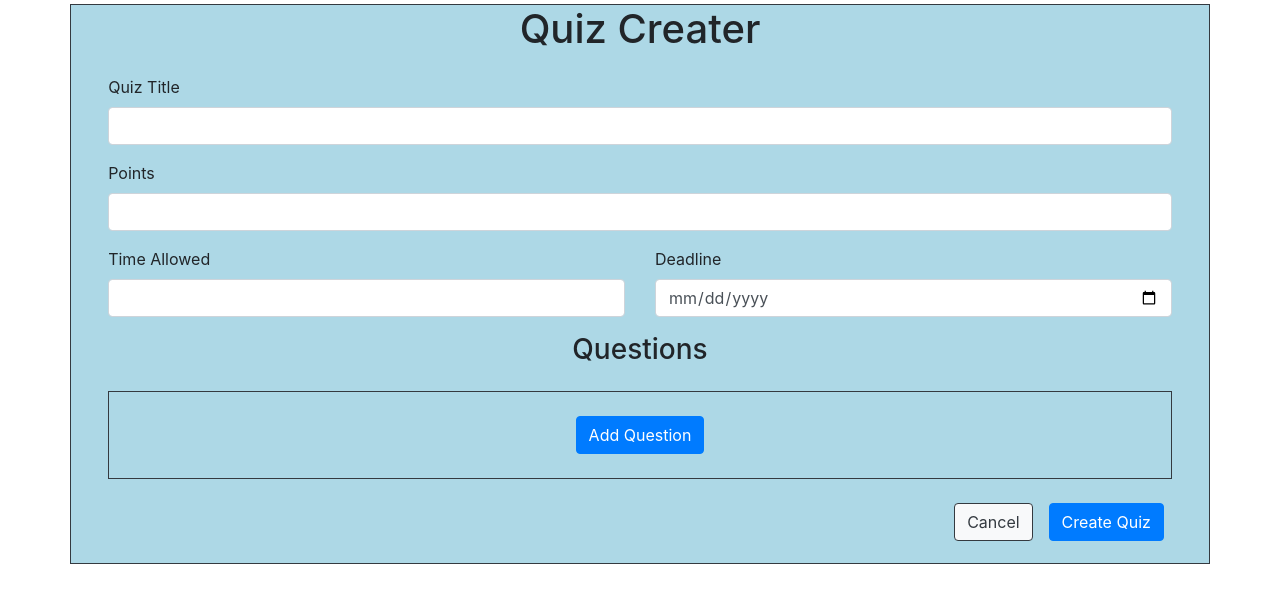
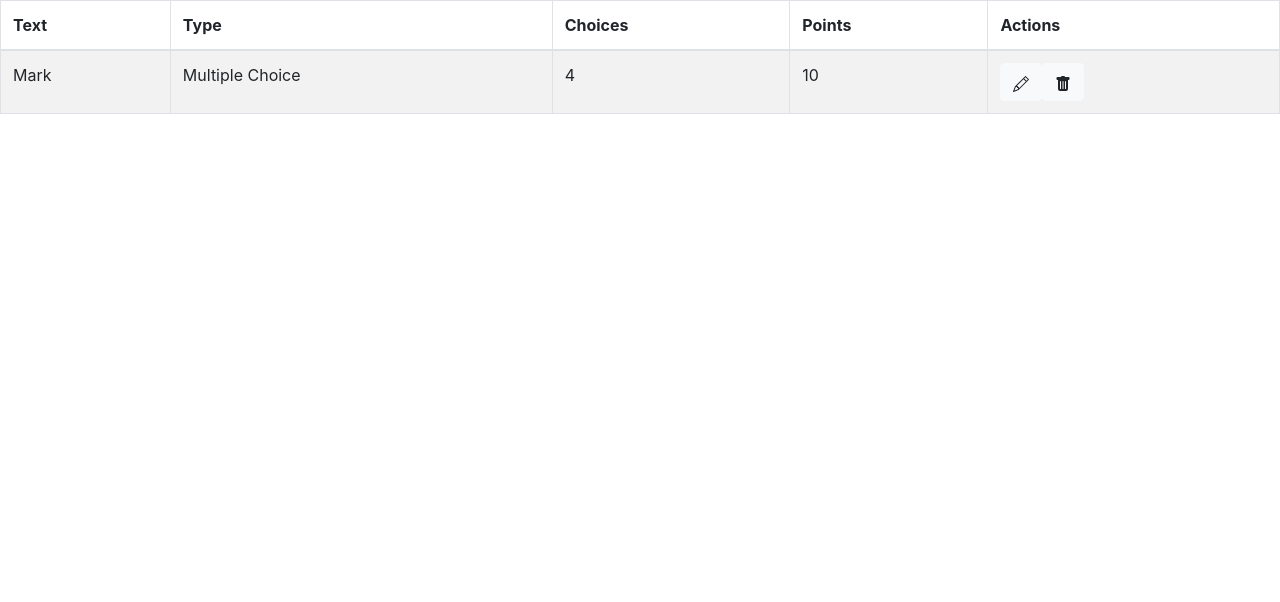
Before and after one commit to mashooqueali110/quize_creater, a React (Create React App) app: page / in a window 1280 px wide. Shown: the top 602 px of the page. Built offline with nearby package versions, Linux system fonts and the light colour scheme.

Commit message:
Fourth Commit

```diff
--- a/package.json
+++ b/package.json
@@ -12,6 +12,7 @@
     "react": "^17.0.2",
     "react-bootstrap": "^1.6.1",
     "react-dom": "^17.0.2",
+    "react-icons": "^4.2.0",
     "react-scripts": "4.0.3",
     "web-vitals": "^1.1.2"
   },
--- a/src/App.js
+++ b/src/App.js
@@ -1,13 +1,18 @@
 
 import './App.css';
 import Create from './Create.js'
+import Choose from './choose.js'
+import Table from './chtable.js'
+import Questions from './questions.js'
+import QuestionsTable from './questionTable';
+
 
 
 function App() {
   return (
     <div className="App">
 
-      <center><Create/></center>
+     <center><QuestionsTable/> </center>
 
 
     </div>
--- /dev/null
+++ b/src/choose.js
@@ -0,0 +1,28 @@
+import React from 'react'
+import Form from 'react-bootstrap/Form'
+import Button from 'react-bootstrap/Button';
+
+export default function choose() {
+    return (
+        <div>
+            <div className="container my-4 w-10 border border-dark">
+                <Form className="create-page-input-div">
+                    <Form.Group controlId="choice">
+                        <Form.Label><h1>Enter Your Choice Here...</h1></Form.Label>
+                        <Form.Control as="textarea" rows={10} placeholder="Add Choice..." />
+                    </Form.Group>
+                    <div class="form-check">
+                        <input class="form-check-input" type="checkbox" value="" id="flexCheckDefault" />
+                        <label class="form-check-label" for="flexCheckDefault">Correct Option</label>
+                    </div>
+
+                    <div className="my-3 d-flex justify-content-end">
+                        <Button className="mx-1 btn-danger" variant="outline-dark"> Cancel</Button>
+                        <Button className="btn-pramary mx-1 " >Add Choice</Button>
+                    </div>
+                </Form>
+
+            </div>
+        </div>
+    )
+}
--- /dev/null
+++ b/src/chtable.js
@@ -0,0 +1,40 @@
+import React from 'react'
+import { Table, Button } from "react-bootstrap";
+import { BsFillTrashFill, BsPencil, BsCheck } from "react-icons/bs"
+
+export default function chtable() {
+    return (
+        <div>
+
+        <Table striped bordered hover>
+            <thead>
+                <tr>
+                    <th>Text</th>
+                    <th>is Correct</th>
+                    <th>Actions</th>
+                </tr>
+            </thead>
+            <tbody>
+
+
+                    <tr>
+                        <td></td>
+                        <td>
+                            <div className="text-success text-center"></div>
+                        </td>
+                        <td>
+                            <div className="mx-4">
+                                <Button variant="light "><BsPencil></BsPencil></Button>
+                                <Button variant="light "><BsFillTrashFill></BsFillTrashFill></Button>
+                            </div>
+                        </td>
+                    </tr>
+
+
+            </tbody>
+        </Table>
+
+
+        </div>
+    )
+}
--- /dev/null
+++ b/src/questionTable.js
@@ -0,0 +1,37 @@
+import React from "react";
+import {Table, Button} from "react-bootstrap";
+import {BsFillTrashFill, BsPencil} from "react-icons/bs"
+
+const QuestionsTable = () => {
+    return (
+        <Table striped bordered hover>
+            <thead>
+            <tr>
+                <th>Text</th>
+                <th>Type</th>
+                <th>Choices</th>
+                <th>Points</th>
+                <th>Actions</th>
+            </tr>
+            </thead>
+            <tbody>
+            <tr>
+                <td>Mark</td>
+                <td>Multiple Choice</td>
+                <td>4</td>
+                <td>10</td>
+                <td>
+                    <div>
+                        <Button variant="light "><BsPencil></BsPencil></Button>
+                        <Button variant="light "><BsFillTrashFill></BsFillTrashFill></Button>
+                    </div>
+                </td>
+            </tr>
+
+            </tbody>
+        </Table>
+
+
+    )
+}
+export default QuestionsTable;
--- /dev/null
+++ b/src/questions.js
@@ -0,0 +1,53 @@
+import React from 'react'
+import Form from 'react-bootstrap/Form'
+import Button from 'react-bootstrap/Button';
+
+export default function questions() {
+    return (
+        <div className="container my-4 w-10 border border-dark Create-page">
+                <Form className="create-page-input-div">
+                    <Form.Group controlId="question">
+                        <Form.Label><h1> <center>Question</center> </h1></Form.Label>
+                        <Form.Control as="textarea" rows={3} placeholder="Add Question..."  />
+                    </Form.Group>
+
+                    <div className="row">
+                        <div className="col">
+
+                            <Form.Label>Type</Form.Label>
+                            <div className="form-check">
+                                <input className="form-check-input" type="radio" name="flexRadioDefault"
+                                    id="flexRadioDefault1" value="Single Choice"  />
+                                <label className="form-check-label" for="flexRadioDefault1">Single Choice</label>
+                            </div>
+                            <div className="form-check">
+                                <input className="form-check-input" type="radio" name="flexRadioDefault"
+                                    id="flexRadioDefault2" value="Multiple Choice"  />
+                                <label className="form-check-label" for="flexRadioDefault2">Multiple Choice</label>
+                            </div>
+                        </div>
+                        <div className="col">
+                            <Form.Group controlId="points">
+                                <Form.Label>Points</Form.Label>
+                                <Form.Control type="text"  />
+                            </Form.Group>
+                        </div>
+                    </div>
+
+                    <h3 className='text-center'>Choices</h3>
+                    <div className="container my-4 h-50 w-80  border border-dark">
+
+                        <div className="d-flex justify-content-center my-5">
+                            <Button className='btn-primary' >Add Choice</Button>
+                        </div>
+                    </div>
+                    <div className="my-3 d-flex justify-content-end">
+                        <Button className="mx-2 btn-danger" variant="outline-dark"> Cancel</Button>
+                        <Button className="btn-pramary mx-2 ">Create</Button>
+                    </div>
+                </Form>
+
+            </div>
+
+    )
+}
```
Also changed, not shown: 1 other file (tests, documents, lock files or other folders).
